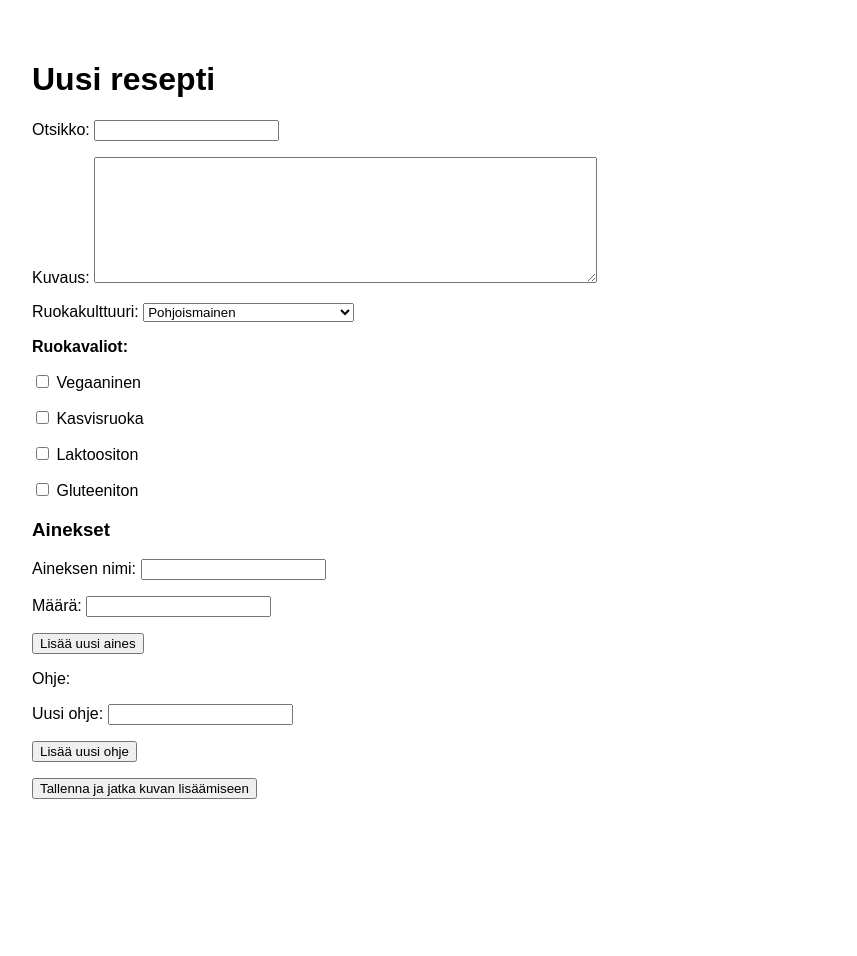
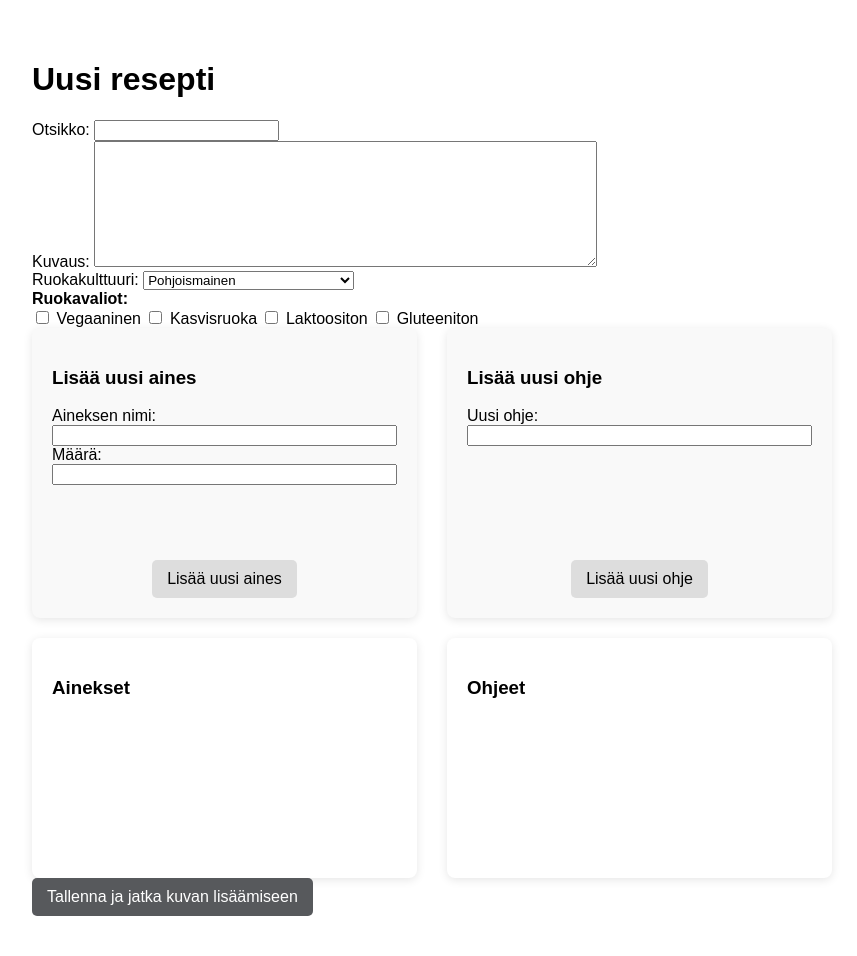
Before and after one commit to Tapir79/ruokareseptit, a Flask app: page /create_recipe in a window 1280 px wide. Shown: the part 111-1067 px from the top of the page, without its empty margins (208-1065 px from the left). Before the commit the page ends 910 px from the top, so only its background shows below. Run offline with Flask 3, Linux system fonts and the light colour scheme; the visitor is signed in with stand-in values (Sample User, id 1); data comes from the database, SQL or seed files in the repository.

Commit message:
Add styling to recipe ingredients and descriptions

```diff
--- a/static/main.css
+++ b/static/main.css
@@ -137,13 +137,161 @@ nav a:hover {
 .recipe-container {
   display: flex;
   gap: 20px;
-  align-items: flex-start;
+  align-items: stretch; /* Ensures both columns have equal height */
+  justify-content: space-between;
+  max-width: 50em;
+  margin: auto;
 }
 
 .recipe-column {
   flex: 1;
+  background: #f9f9f9;
+  padding: 20px;
+  border-radius: 8px;
+  box-shadow: 0 2px 10px rgba(0, 0, 0, 0.1);
+  display: flex;
+  flex-direction: column;
+  justify-content: space-between; /* Ensures both sections grow equally */
+  min-height: 100%;
+}
+
+.recipe-column h3 {
+  text-align: center;
+  margin-bottom: 15px;
+}
+
+/* Equalizing the Form Sections */
+.recipe-form-section {
+  min-height: 180px;
+  display: flex;
+  flex-direction: column;
+  flex-grow: 1; /* Ensures both sections grow to the same height */
+}
+
+/* Ensuring Inputs & Labels Are Aligned */
+.recipe-form-section label {
+  display: block;
+  font-weight: bold;
+  margin-top: 10px;
+}
+
+.recipe-form-section input[type="text"] {
+  width: 100%;
+  padding: 8px;
+  border: 1px solid #ddd;
+  border-radius: 5px;
+  font-size: 1em;
+  margin-bottom: 10px;
+}
+
+/* Ensuring Buttons Stay Aligned */
+.recipe-column .btn {
+  margin-top: auto;
+}
+
+.recipe-column ul {
+  list-style: none;
+  padding: 0;
+}
+
+.recipe-column li {
+  background: white;
+  margin-bottom: 10px;
   padding: 10px;
+  display: flex;
+  justify-content: space-between;
+  align-items: center;
 }
+
+.recipe-column ol {
+  list-style-type: decimal;  /* Ensures numbers appear */
+  margin-left: 20px;         /* Proper indentation */
+  padding-left: 20px;
+}
+
+.recipe-column ol li {
+  display: list-item;        /* Forces correct list item behavior */
+}
+
+
+/* Container for "Lisää uusi aines" and "Lisää uusi ohje" */
+.recipe-form-container {
+  display: flex;
+  gap: 30px;
+  align-items: stretch;
+  justify-content: space-between;
+  max-width: 50em;
+  margin: auto;
+}
+
+/* Ensure both form sections have equal height */
+.recipe-form-column {
+  flex: 1;
+  background: #f9f9f9;
+  padding: 20px;
+  border-radius: 8px;
+  box-shadow: 0 2px 10px rgba(0, 0, 0, 0.1);
+  display: flex;
+  flex-direction: column;
+  justify-content: space-between; /* Ensures both sections grow equally */
+  min-height: 250px; /* Adjust as needed */
+}
+
+/* Ensures input sections take equal space */
+.recipe-form-content {
+  flex-grow: 1;
+  display: flex;
+  flex-direction: column;
+  justify-content: space-between;
+}
+
+/* Ensure button alignment */
+.recipe-form-column .btn {
+  align-self: center;
+  margin-top: auto;
+}
+
+/* Container for "Ainekset" and "Ohjeet" */
+.recipe-list-container {
+  display: flex;
+  gap: 30px;
+  align-items: stretch;
+  justify-content: space-between;
+  max-width: 50em;
+  margin: auto;
+  margin-top: 20px; /* Adds spacing between sections */
+}
+
+/* Ensure both lists have equal height */
+.recipe-list-column {
+  flex: 1;
+  background: #fff;
+  padding: 20px;
+  border-radius: 8px;
+  box-shadow: 0 2px 10px rgba(0, 0, 0, 0.1);
+  min-height: 200px; /* Adjust as needed */
+}
+
+/* Ensuring lists align */
+.recipe-list-column ul,
+.recipe-list-column ol {
+  list-style-position: inside;
+  min-height: 150px; /* Ensures lists are the same height */
+}
+
+/* List items */
+.recipe-list-column li {
+  background: white;
+  margin-bottom: 10px;
+  padding: 10px;
+  border: 1px solid #ddd;
+  border-radius: 5px;
+  display: flex;
+  justify-content: space-between;
+  align-items: center;
+}
+
+
 
 .stars-select {
   width: 100%;
--- a/templates/new_recipe.html
+++ b/templates/new_recipe.html
@@ -1,152 +1,126 @@
-{% extends "layout.html" %} {% block title %} Uuden reseptin lisääminen {%
-endblock %} {% block content %}
+{% extends "layout.html" %}
+{% block title %} Uuden reseptin lisääminen {% endblock %}
+{% block content %}
+
 <h1>Uusi resepti</h1>
+
 <form action="/create_recipe" method="post">
   <input type="hidden" name="csrf_token" value="{{ session.csrf_token }}" />
-  <p>
+
+  <div class="form-group">
     <label for="title">Otsikko:</label>
-    <input
-      type="text"
-      name="title"
-      value="{{ form_data.title if form_data and 'title' else '' }}"
-      maxlength="30"
-    />
+    <input type="text" name="title" value="{{ form_data.title if form_data and 'title' else '' }}" maxlength="30" />
     {% if errors.title %}
-    <span style="color: red">{{ errors.title }}</span>
+    <span class="error-message">{{ errors.title }}</span>
     {% endif %}
-  </p>
-  <p>
+  </div>
+
+  <div class="form-group">
     <label for="description">Kuvaus:</label>
     <textarea name="description" rows="8" cols="60" maxlength="1000">{{ form_data.description if form_data and 'description' in form_data else '' }}</textarea>
     {% if errors.description %}
-    <span style="color: red">{{ errors.description }}</span>
+    <span class="error-message">{{ errors.description }}</span>
     {% endif %}
-  </p>
+  </div>
 
-  <p>
+  <div class="form-group">
     <label for="cuisine">Ruokakulttuuri:</label>
     <select name="cuisine" id="cuisine">
       {% for cuisine in cuisines %}
-      <option value="{{ cuisine.id }}"
-        {% if form_data.cuisine == cuisine.id|string %} selected {% endif %}>
+      <option value="{{ cuisine.id }}" {% if form_data.cuisine == cuisine.id|string %} selected {% endif %}>
         {{ cuisine.name }}
       </option>
       {% endfor %}
     </select>
     {% if errors.cuisine %}
-    <span style="color: red">{{ errors.cuisine }}</span>
+    <span class="error-message">{{ errors.cuisine }}</span>
     {% endif %}
-  </p>
+  </div>
 
-  <p><strong>Ruokavaliot:</strong></p>
+  <div class="form-group">
+    <strong>Ruokavaliot:</strong><br>
+    <label><input type="checkbox" name="vegan" value="1" {% if form_data and form_data.get("vegan") == "1" %} checked {% endif %}> Vegaaninen</label>
+    <label><input type="checkbox" name="vegetarian" value="1" {% if form_data and form_data.get("vegetarian") == "1" %} checked {% endif %}> Kasvisruoka</label>
+    <label><input type="checkbox" name="lactose_free" value="1" {% if form_data and form_data.get("lactose_free") == "1" %} checked {% endif %}> Laktoositon</label>
+    <label><input type="checkbox" name="gluten_free" value="1" {% if form_data and form_data.get("gluten_free") == "1" %} checked {% endif %}> Gluteeniton</label>
+  </div>
 
-  <p>
-    <label>
-      <input type="checkbox" name="vegan" value="1"
-        {% if form_data and form_data.get("vegan") == "1" %} checked {% endif %}>
-      Vegaaninen
-    </label>
-  </p>
+  <!-- Side-by-side layout for Ingredients and Instructions -->
+  <div class="recipe-form-container">
 
-  <p>
-    <label>
-      <input type="checkbox" name="vegetarian" value="1"
-        {% if form_data and form_data.get("vegetarian") == "1" %} checked {% endif %}>
-      Kasvisruoka
-    </label>
-  </p>
+        <!-- Ingredients Form Column -->
+        <div class="recipe-form-column">
+          <h3>Lisää uusi aines</h3>
 
-  <p>
-    <label>
-      <input type="checkbox" name="lactose_free" value="1"
-        {% if form_data and form_data.get("lactose_free") == "1" %} checked {% endif %}>
-      Laktoositon
-    </label>
-  </p>
+          <div class="recipe-form-content">
+            <label for="name">Aineksen nimi:</label>
+            <input type="text" name="name" maxlength="30" value="{{ form_data.name if form_data and 'name' in form_data else '' }}" />
+            {% if errors.name %}
+            <span class="error-message">{{ errors.name }}</span>
+            {% endif %}
 
-  <p>
-    <label>
-      <input type="checkbox" name="gluten_free" value="1"
-        {% if form_data and form_data.get("gluten_free") == "1" %} checked {% endif %}>
-      Gluteeniton
-    </label>
-  </p>
+            <label for="amount">Määrä:</label>
+            <input type="text" name="amount" maxlength="20" value="{{ form_data.amount if form_data and 'amount' in form_data else '' }}" />
+            {% if errors.amount %}
+            <span class="error-message">{{ errors.amount }}</span>
+            {% endif %}
 
-  <p>
+            <input type="submit" class="btn btn-secondary" name="ingredient" value="Lisää uusi aines" />
+          </div>
+        </div>
+
+            <!-- Instructions Form Column -->
+    <div class="recipe-form-column">
+      <h3>Lisää uusi ohje</h3>
+
+      <div class="recipe-form-content">
+        <label for="instruction_name">Uusi ohje:</label>
+        <input type="text" name="instruction_name" maxlength="150" value="{{ form_data.instruction_name if form_data and 'instruction_name' in form_data else '' }}" />
+        {% if errors.instruction_name %}
+        <span class="error-message">{{ errors.instruction_name }}</span>
+        {% endif %}
+
+        <input type="submit" class="btn btn-secondary" name="instruction" value="Lisää uusi ohje" />
+      </div>
+    </div>
+
+</div>
+<!-- Section for listing ingredients and instructions -->
+<div class="recipe-list-container">
+
+  <!-- Ingredients List Column -->
+  <div class="recipe-list-column">
     <h3>Ainekset</h3>
     {% if recipe_ingredients %}
     <ul>
       {% for ingredient in recipe_ingredients %}
       <li>{{ ingredient.name }} - {{ ingredient.amount }}
-      <label>
         <input type="submit" name="delete_ingredient_{{ ingredient.id }}" value="Poista" />
-      </label>
       </li>
       {% endfor %}
     </ul>
     {% endif %}
+  </div>
 
-  <p>
-    <label for="name">Aineksen nimi:</label>
-    {% if errors.name or errors.amount %}
-    <input
-      type="text"
-      name="name"
-      maxlength="30"
-      value="{{ form_data.name if form_data and 'name' in form_data else '' }}"
-    />
-    <span style="color: red">{{ errors.name }}</span>
-    {% else %}
-    <input type="text" name="name" maxlength="30" />
-    {% endif %}
-  </p>
-  <p>
-    <label for="amount">Määrä:</label>
-    {% if errors.name or errors.amount %}
-    <input
-      type="text"
-      name="amount"
-      maxlength="20"
-      value="{{ form_data.amount if form_data and 'amount' in form_data else '' }}"
-    />
-    <span style="color: red">{{ errors.amount }}</span>
-    {% else %}
-    <input type="text" name="amount" maxlength="20" />
-    {% endif %}
-  </p>
-  <input type="submit" name="ingredient" value="Lisää uusi aines" />
-</p>
-<p>
-  Ohje: <br />
+  <!-- Instructions List Column -->
+  <div class="recipe-list-column">
+    <h3>Ohjeet</h3>
     {% if recipe_instructions %}
-  <ul>
+    <ol>
       {% for instruction in recipe_instructions %}
       <li>{{ instruction.instruction_name }}
-      <label>
         <input type="submit" name="delete_instruction_{{ instruction.id }}" value="Poista" />
-      </label>
       </li>
       {% endfor %}
-  </ul>
+    </ol>
     {% endif %}
+  </div>
 
-  <p>
-  {% if errors.instruction_name %}
-  <label for="instruction_name">Ohje:</label>
-  <input
-    type="text"
-    name="instruction_name"
-    maxlength="150"
-    value="{{ form_data.instruction_name if form_data and 'instruction_name' in form_data else '' }}"
-  />
-  <span style="color: red">{{ errors.instruction_name }}</span>
-  {% else %}
-  <label for="instruction_name">Uusi ohje:</label>
-  <input type="text" name="instruction_name" maxlength="150" />
-  {% endif %}
-</p>
-  <input type="submit" name="instruction" value="Lisää uusi ohje" />
-</p>
- <input type="submit" name="save" value="Tallenna ja jatka kuvan lisäämiseen" />
+</div>
+
+
+  <!-- Submit Button -->
+  <input type="submit" class="btn btn-primary" name="save" value="Tallenna ja jatka kuvan lisäämiseen" />
 </form>
+
 {% endblock %}
```
Also changed, not shown: muistiinpanot_luento14012025.txt (added, +72 -0 lines). Lines whose indentation alone changed are shown as unchanged.
